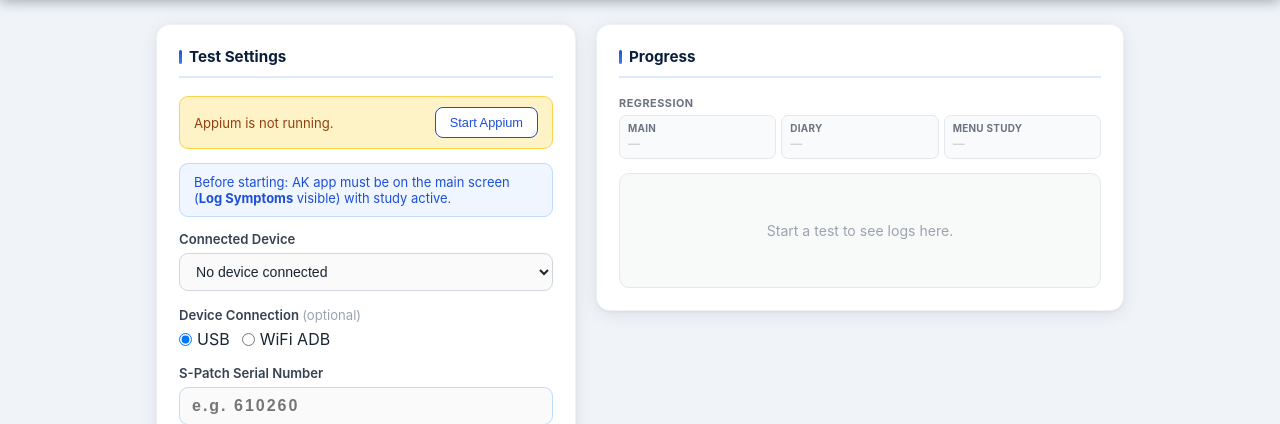
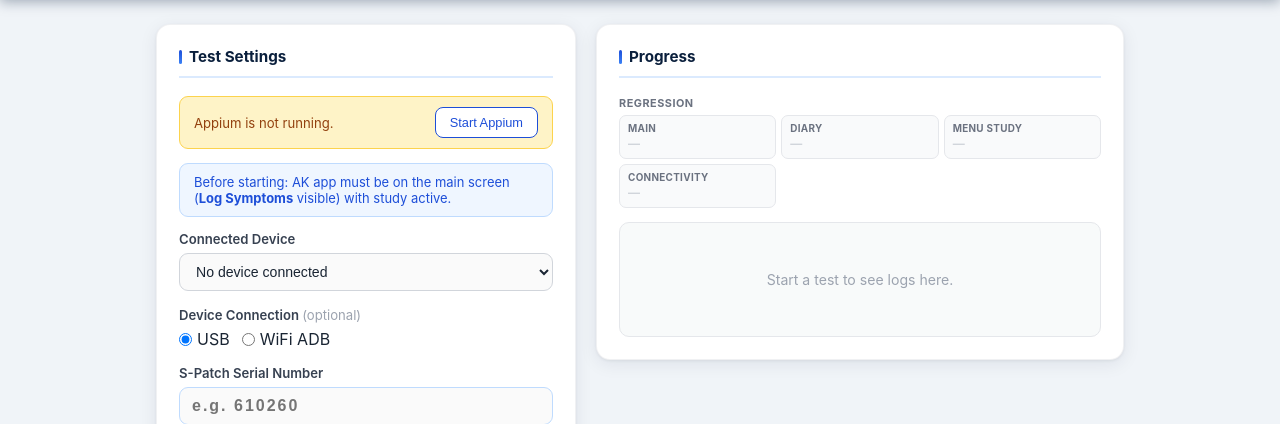
Before and after one commit to DunkinYeo/AK-automation, a Flask app: page / in a window 1280 px wide. Shown: the part 67-491 px from the top of the page. Run offline with Flask 3, Linux system fonts and the light colour scheme; data that the repository does not hold is empty.

Commit message:
fix: add connectivity suite to progress grid in web UI
Co-Authored-By: Claude Sonnet 4.6 <noreply@anthropic.com>

```diff
--- a/web/templates/index.html
+++ b/web/templates/index.html
@@ -501,8 +501,8 @@ function fmtEvent(ev) {
 }
 
 // ── Suite grid ──────────────────────────────────────────────────────────
-const SUITE_ORDER = ['main', 'diary', 'menu-study'];
-const SUITE_LABEL = { main: 'Main', diary: 'Diary', 'menu-study': 'Menu Study' };
+const SUITE_ORDER = ['main', 'diary', 'menu-study', 'connectivity'];
+const SUITE_LABEL = { main: 'Main', diary: 'Diary', 'menu-study': 'Menu Study', connectivity: 'Connectivity' };
 let suiteStates = {};
 
 function initSuiteGrid() {
```
